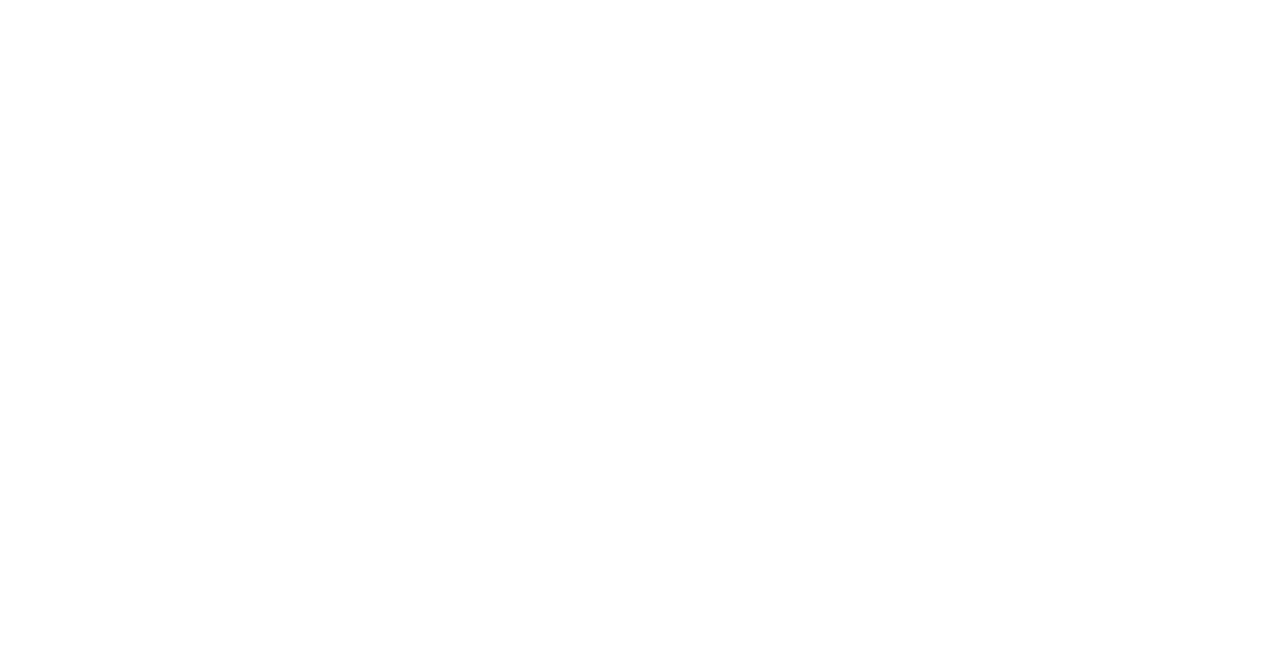
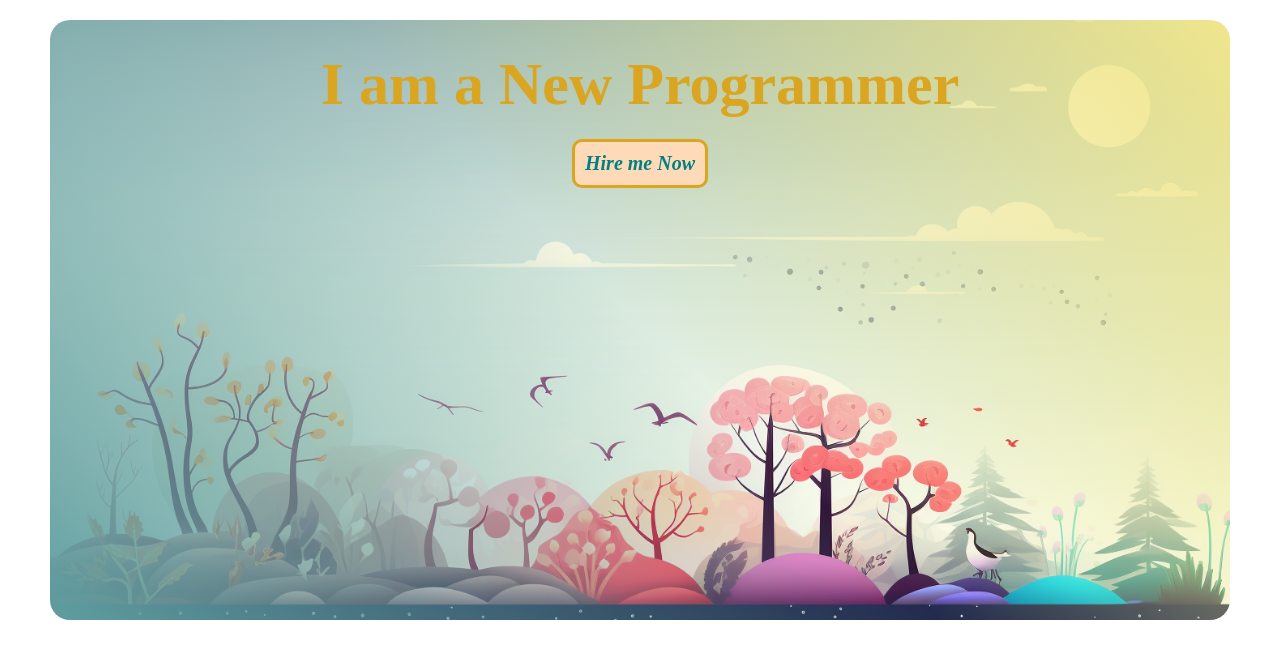
Before and after one commit to fakrul001/conceptual-session-one, a plain HTML site: page index.html in a window 1280 px wide. Drawn offline with Linux system fonts and the light colour scheme.

Commit message:
created a banner

```diff
--- a/index.html
+++ b/index.html
@@ -1,11 +1,28 @@
 <!DOCTYPE html>
 <html lang="en">
-<head>
-    <meta charset="UTF-8">
-    <meta name="viewport" content="width=device-width, initial-scale=1.0">
-    <title>Conceptual Session Practice</title>
-</head>
-<body>
-
-</body>
+  <head>
+    <meta charset="UTF-8" />
+    <meta name="viewport" content="width=device-width, initial-scale=1.0" />
+    <title>Kickstart HTML and CSS</title>
+    <!-- <link rel="preconnect" href="https://fonts.googleapis.com" />
+    <link rel="preconnect" href="https://fonts.gstatic.com" crossorigin />
+    <link
+      href="https://fonts.googleapis.com/css2?family=Gamja+Flower&family=Space+Grotesk:wght@300..700&display=swap"
+      rel="stylesheet"
+    /> -->
+    <link rel="stylesheet" href="style/practice.css" />
+    <link
+      rel="shortcut icon"
+      href="https://img.icons8.com/?size=96&id=20909&format=png"
+      type="image/x-icon"
+    />
+  </head>
+  <body>
+    <div id="heading-parent">
+      <h1>I am a New Programmer</h1>
+      <div class="btn-parent">
+        <button class="btn">Hire me Now</button>
+      </div>
+    </div>
+  </body>
 </html>
--- a/style/practice.css
+++ b/style/practice.css
@@ -0,0 +1,40 @@
+*{
+    margin: 0;
+    padding: 0;
+}
+#heading-parent{
+    background-image: linear-gradient(45deg, cadetblue, transparent, khaki), url('../assets/img/Minimalist-nature-art.png');
+    background-size: cover;
+    background-position: center;
+    border-radius: 20px;
+    height: 600px;
+    width: 1180px;
+    margin: 20px auto;
+}
+h1{
+    text-align: center;
+    font-size: 60px;
+    color: goldenrod;
+    padding-top: 30px;
+}
+.btn-parent{
+    text-align: center;
+}
+.btn{
+    background-color: peachpuff;
+    border: 3px solid goldenrod;
+    border-radius: 10px;
+    padding: 10px;
+    font-family: 'Times New Roman', Times, serif;
+    font-weight: 800;
+    font-style: italic;
+    font-size: 20px;
+    color: teal;
+    margin-top: 20px;
+}
+.btn:hover{
+    background-color: cadetblue;
+    color: khaki;
+    transition: all 0.5s;
+    cursor: pointer;
+}
```
Also changed, not shown: assets/img/Minimalist-nature-art.png (added).
